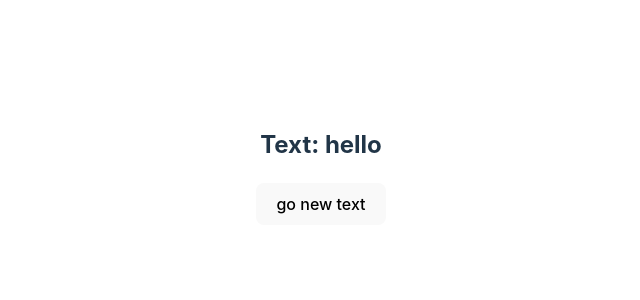
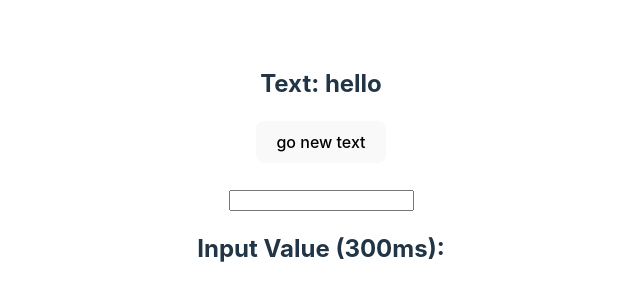
Before and after one commit to Lor-Web/react-hooks, a React (Vite) app in the folder react-hooks-tutorial/: page / in a window 1280 px wide. Shown: the part 234-534 px from the top of the page, without its empty margins (319-959 px from the left). Built offline with nearby package versions, Linux system fonts and the light colour scheme.

Commit message:
set debounce input value

```diff
--- a/react-hooks-tutorial/src/App.tsx
+++ b/react-hooks-tutorial/src/App.tsx
@@ -1,6 +1,7 @@
 import './App.css'
 import {UseEffectShowTextComponent} from "./components/useEffectShowText/useEffectShowText.tsx";
 import {useState} from "react";
+import {UseEffectTimeoutComponent} from "./components/useEffectTimeout/UseEffectTimeout.tsx";
 
 function App() {
     const [currentText, setText] = useState<string>('hello')
@@ -9,6 +10,9 @@ function App() {
     <>
       <UseEffectShowTextComponent text={currentText} />
         <button onClick={() => setText(() => 'time:' + new Date().getSeconds().toString())}>go new text</button>
+        <br/>
+        <br/>
+        <UseEffectTimeoutComponent></UseEffectTimeoutComponent>
     </>
   )
 }
--- /dev/null
+++ b/react-hooks-tutorial/src/components/useEffectTimeout/UseEffectTimeout.tsx
@@ -0,0 +1,29 @@
+import React, {useEffect, useState} from "react";
+
+export const UseEffectTimeoutComponent = () => {
+    const [inputValue, setInputValue] = useState<string>('');
+    const [value, setValue] = useState<string>('')
+
+    useEffect(() => {
+        const timeOutId = setTimeout(() => {setValue(inputValue)}, 300)
+
+        console.log('value:', value, 'inputValue:', inputValue)
+
+        return () => {
+            clearTimeout(timeOutId)
+        }
+
+    }, [inputValue]);
+
+    const changeValue = (event: React.ChangeEvent<HTMLInputElement>) => {
+        console.log('change:', event.target.value)
+        setInputValue(event.target.value)
+    }
+
+    return (
+        <>
+            <input type="text"  onChange={changeValue}/>
+            <h2>Input Value (300ms): {value}</h2>
+        </>
+    )
+}
```
